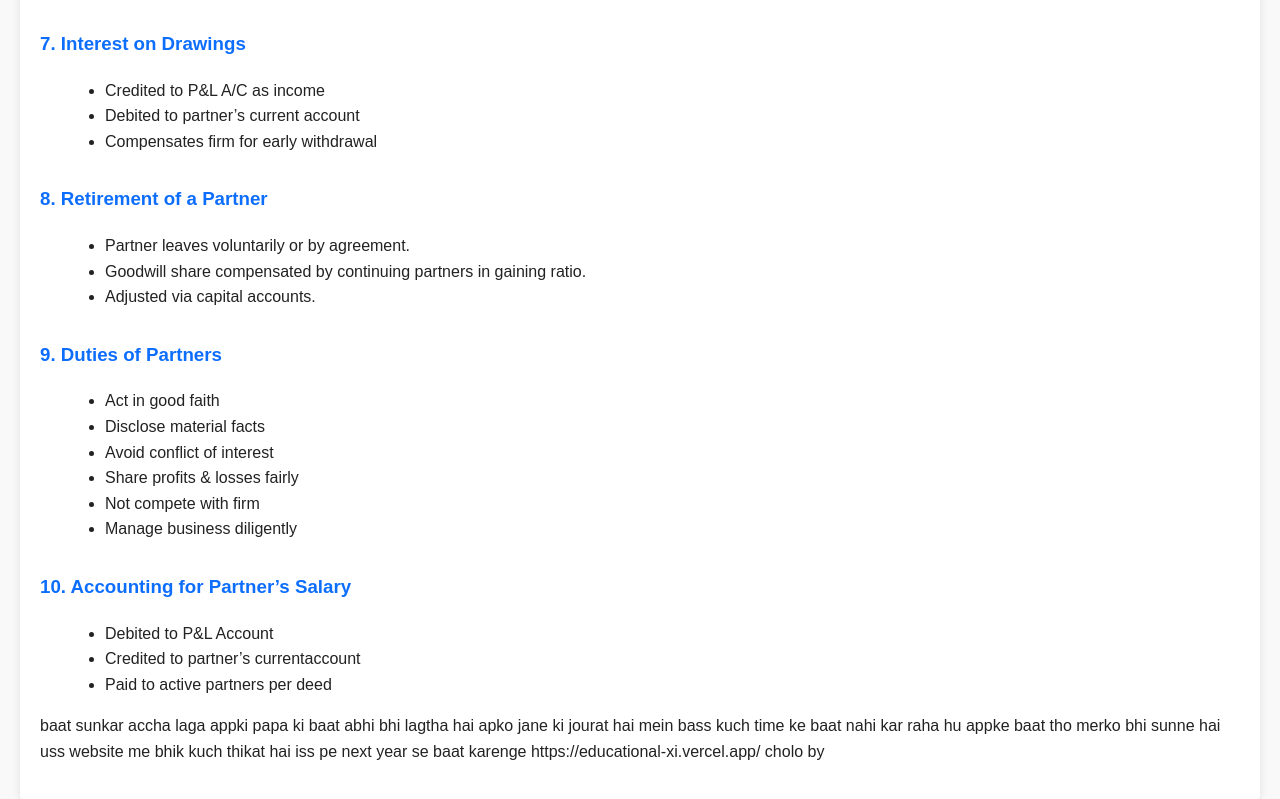
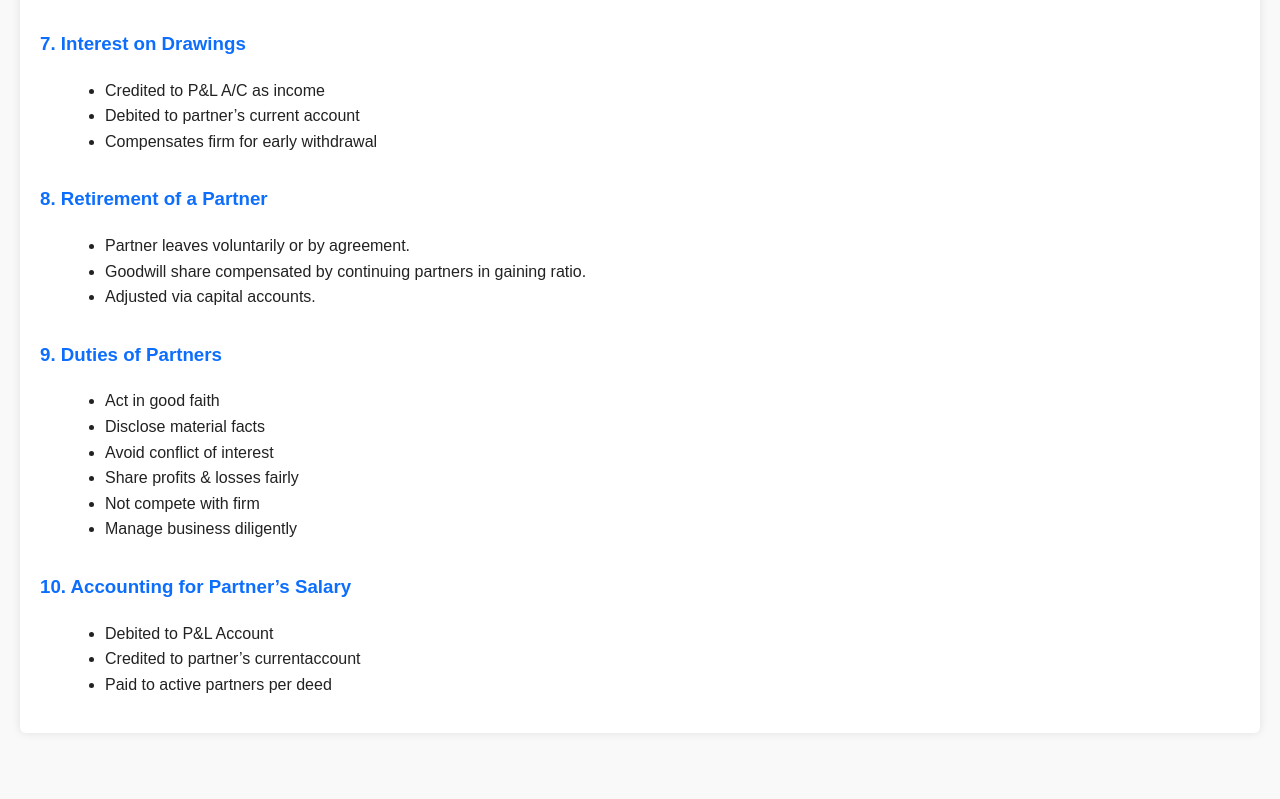
Before and after one commit to juddjhf/yayad, a website: page ch-1index.html in a window 1280 px wide. Shown: the part 5297-6096 px from the top of the page. After the commit the page ends 6060 px from the top, so only its background shows below. Drawn offline with Linux system fonts and the light colour scheme.

Commit message:
Update ch-1index.html

```diff
--- a/ch-1index.html
+++ b/ch-1index.html
@@ -301,7 +301,7 @@
     <li>Paid to active partners per deed</li>
   </ul>
 <p>
-baat sunkar accha laga  appki papa ki baat  abhi bhi lagtha hai apko jane ki jourat hai  mein bass kuch time ke baat nahi kar raha hu appke baat tho merko bhi sunne hai uss website me bhik kuch thikat hai iss pe next year se baat karenge https://educational-xi.vercel.app/  cholo by
+
 </p>
 </body>
 </html>
```
